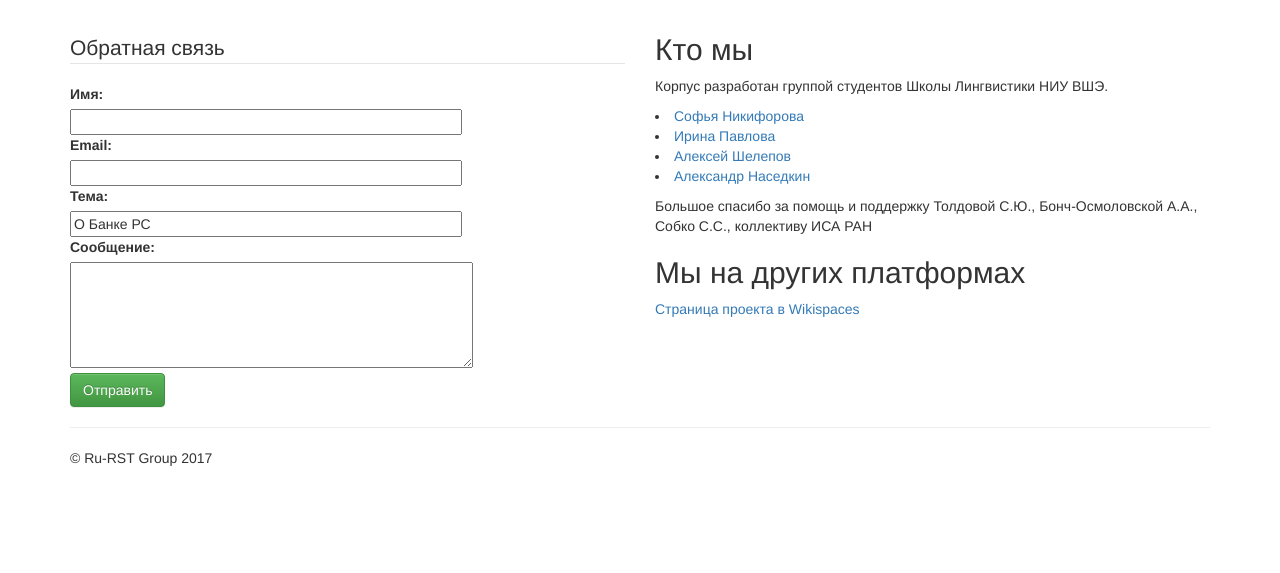
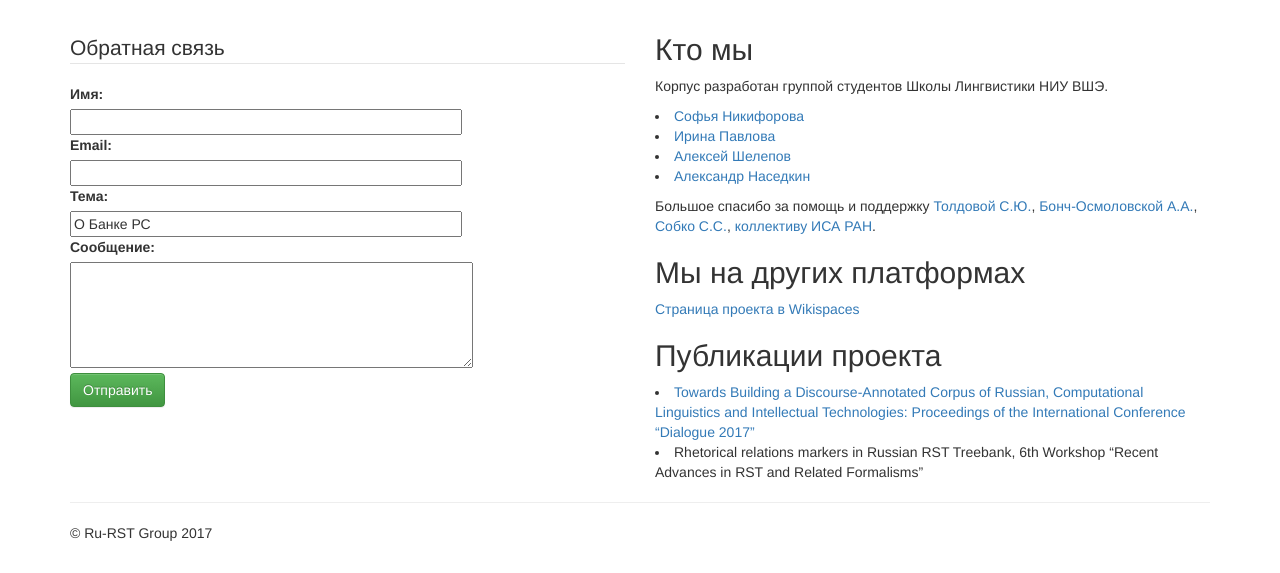
Before and after one commit to IraPS/Ru-RST-corpus, a Flask app: page /contact.html in a window 1280 px wide. Shown: the part 307-880 px from the top of the page. Before the commit the page ends 773 px from the top, so only its background shows below. Run offline with Flask 2, Linux system fonts and the light colour scheme; some libraries are stand-ins or nearby versions.

Commit message:
added info about publications

```diff
--- a/backend/templates/contact.html
+++ b/backend/templates/contact.html
@@ -37,9 +37,12 @@
 		  <li><a href="https://www.wikispaces.com/user/view/ashelepov">Алексей Шелепов</a></li>
 		  <li><a href="https://www.wikispaces.com/user/view/nasedkinav">Александр Наседкин</a></li>
 		  <p />
-		  <p>Большое спасибо за помощь и поддержку Толдовой С.Ю., Бонч-Осмоловской А.А., Собко С.С., коллективу ИСА РАН</p>
+		  <p>Большое спасибо за помощь и поддержку <a href="https://www.hse.ru/org/persons/35378680">Толдовой С.Ю.</a>, <a href="https://www.hse.ru/org/persons/32878143">Бонч-Осмоловской А.А.</a>, <a href="https://www.hse.ru/org/persons/65850709">Собко С.С.</a>, <a href="http://www.isa.ru/index.php">коллективу ИСА РАН</a>.</p>
 		  <h2>Мы на других платформах</h2>
           <p><a href="https://hsecompling.wikispaces.com/-/M16-18/%D0%91%D0%B0%D0%BD%D0%BA%20%D1%80%D0%B8%D1%82%D0%BE%D1%80%D0%B8%D1%87%D0%B5%D1%81%D0%BA%D0%B8%D1%85%20%D1%81%D1%82%D1%80%D1%83%D0%BA%D1%82%D1%83%D1%80/home">Страница проекта в Wikispaces</a></p>
+          <h2>Публикации проекта</h2>
+          <li><a hred="http://www.dialog-21.ru/media/3938/pisarevskayadetal.pdf">Towards Building a Discourse-Annotated Corpus of Russian, Computational Linguistics and Intellectual Technologies: Proceedings of the International Conference “Dialogue 2017”</a></li>
+          <li>Rhetorical relations markers in Russian RST Treebank, 6th Workshop “Recent Advances in RST and Related Formalisms”</a></li>
        </div>
       </div>
 {% endblock %}
```
